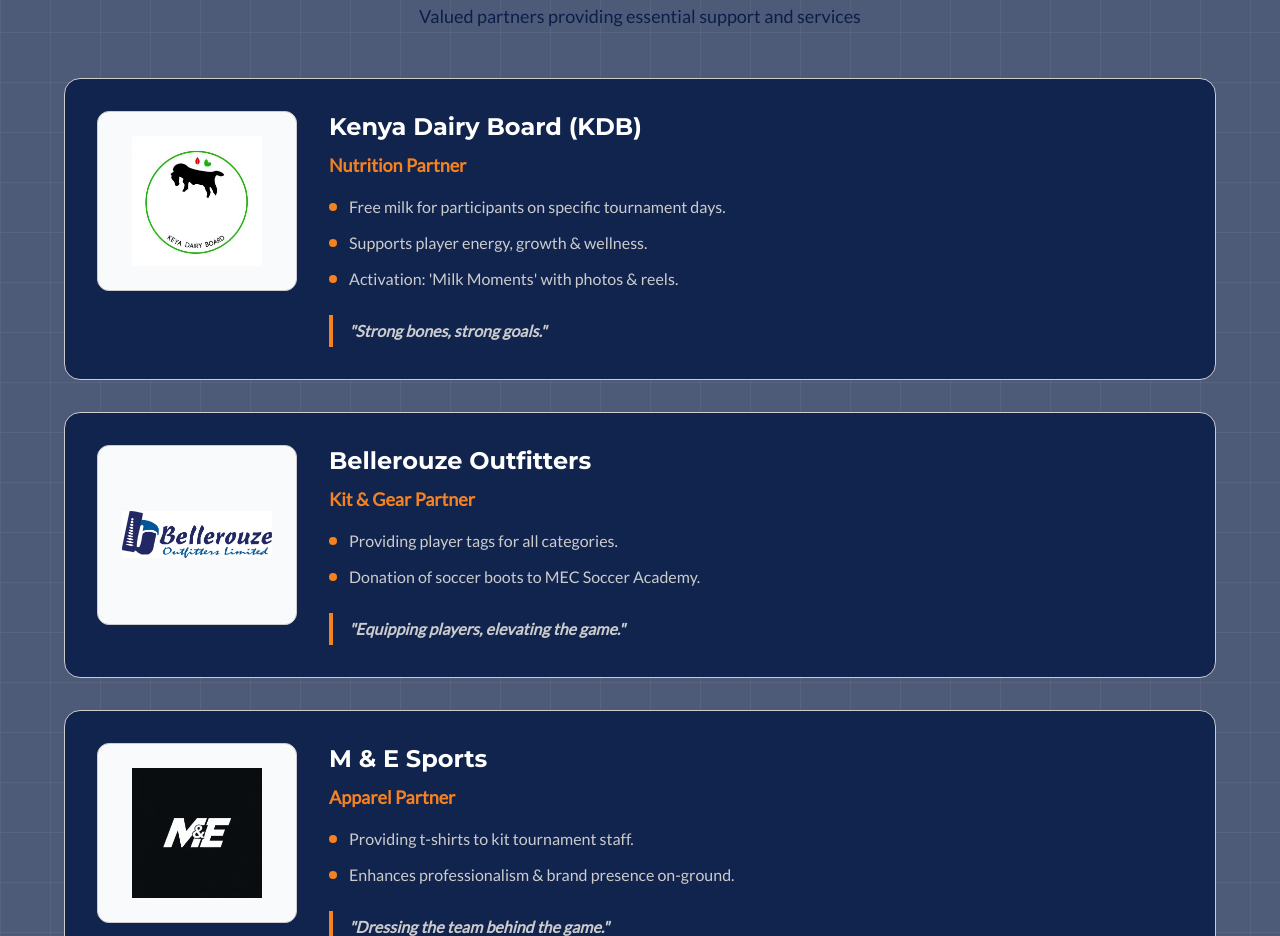
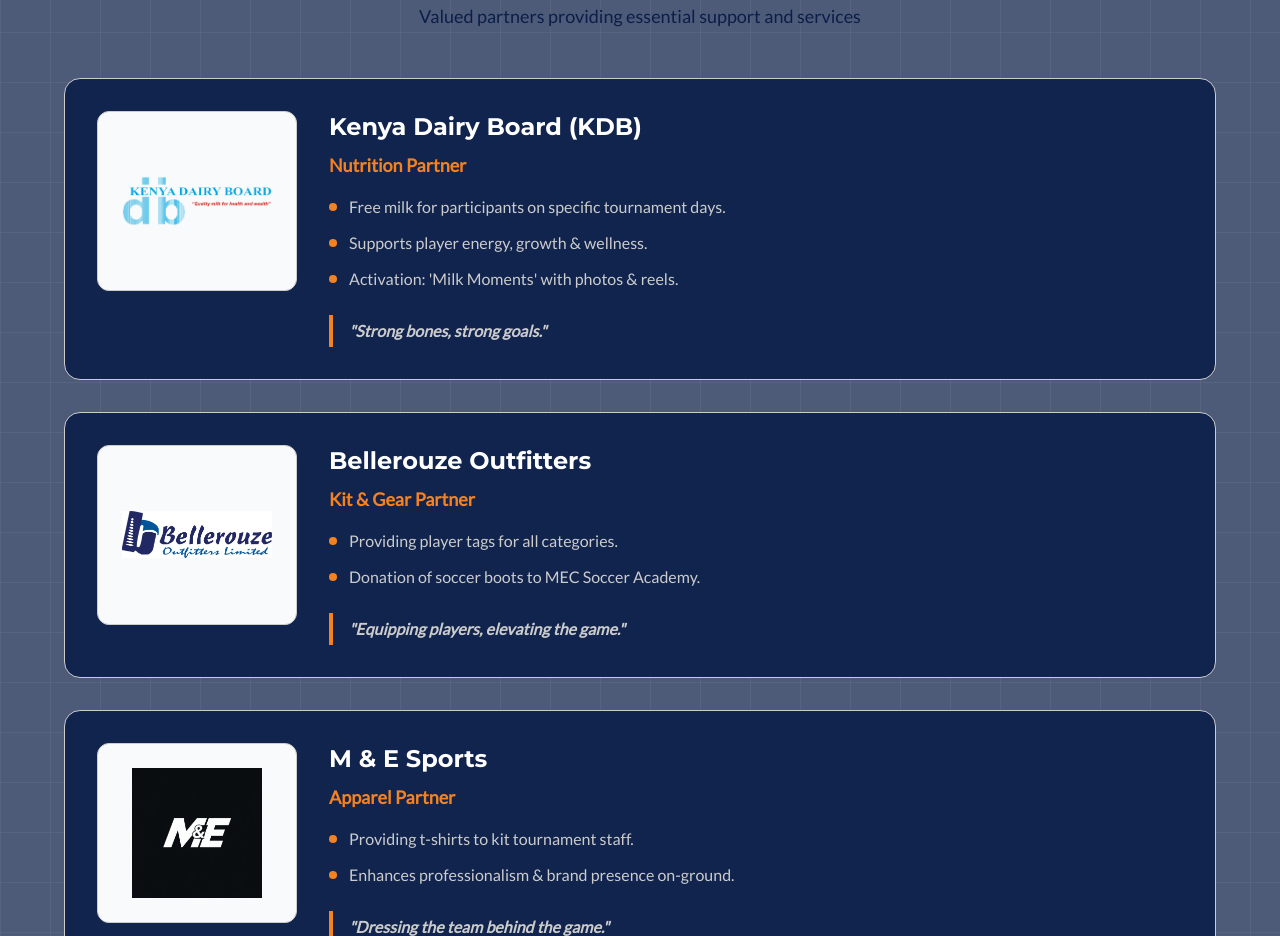
Before and after one commit to JI-Maina/moi-cup, a Next.js app: page /partners in a window 1280 px wide. Shown: the part 2800-3736 px from the top of the page. Built offline with nearby package versions, Linux system fonts and the light colour scheme.

Commit message:
changed kdb logo

```diff
--- a/app/partners/page.tsx
+++ b/app/partners/page.tsx
@@ -22,7 +22,7 @@ const partners = [
     id: 2,
     name: "Kenya Dairy Board (KDB)",
     role: "Nutrition Partner",
-    logo: "/partner-kdb.jpg",
+    logo: "/kdb-logo.webp",
     description: [
       "Free milk for participants on specific tournament days.",
       "Supports player energy, growth & wellness.",
```
Also changed, not shown: public/kdb-logo.webp.
